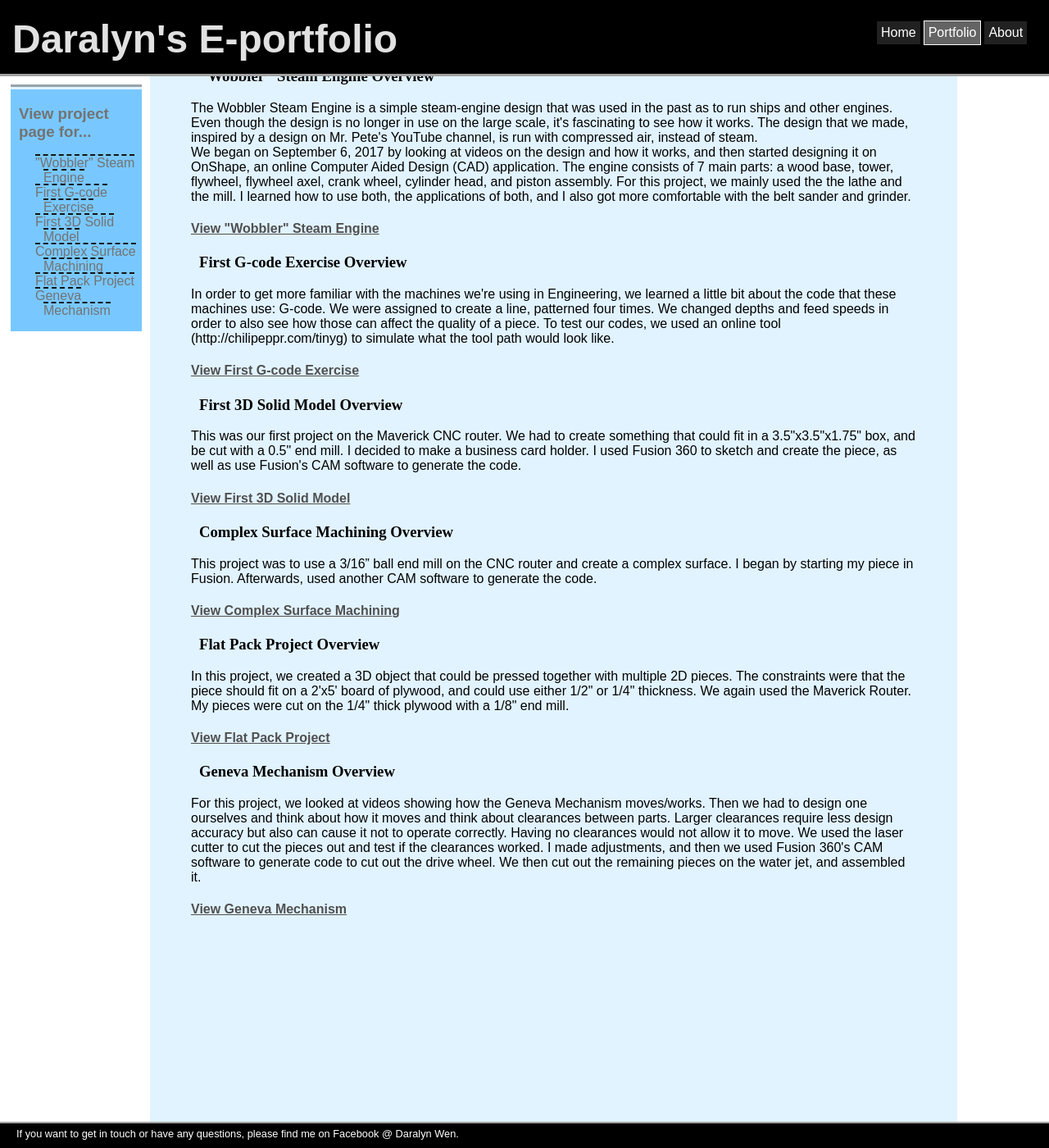
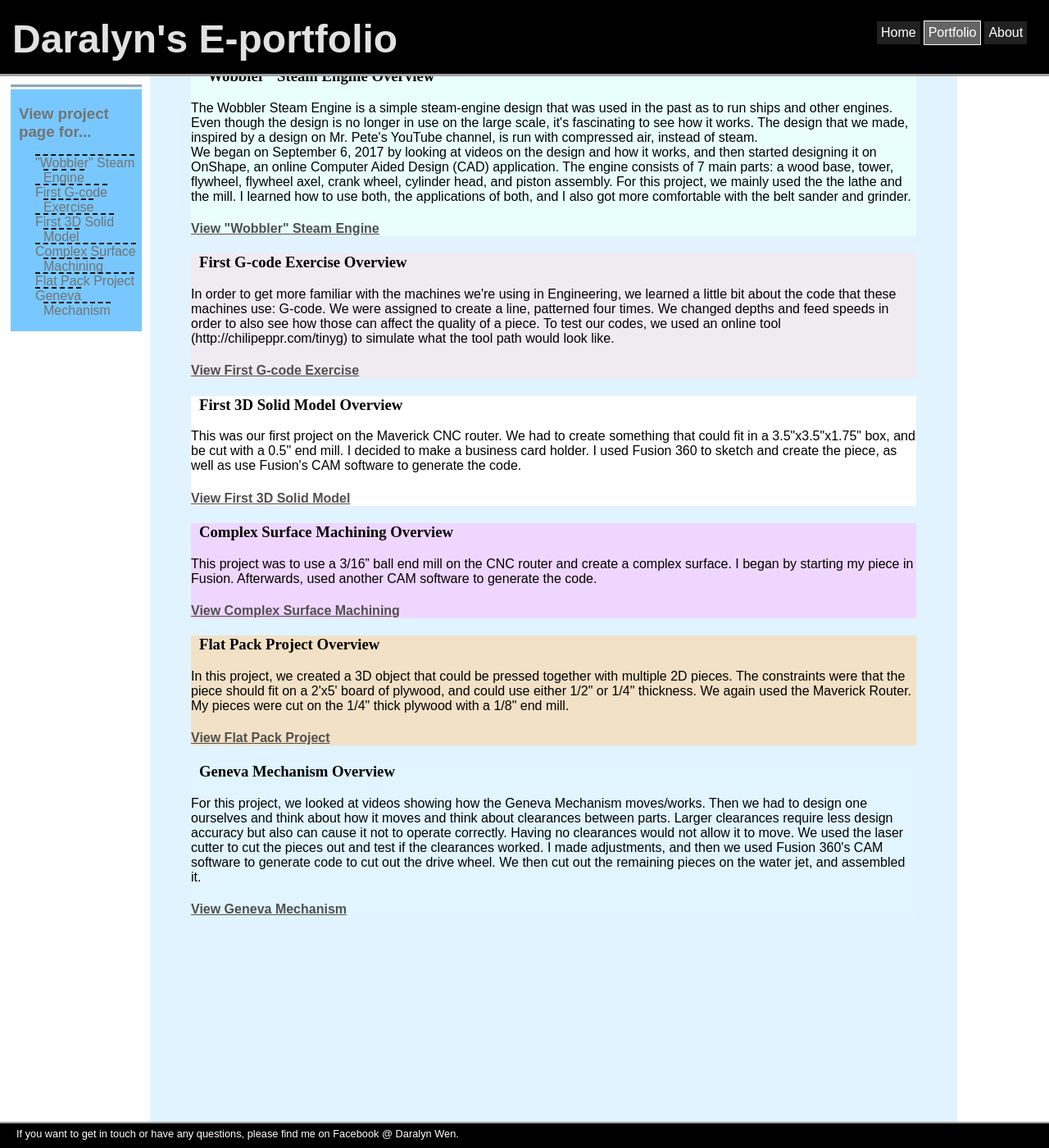
Before and after one commit to daralyn/daralyn.github.io, a Jekyll site: the page built from portfolio/engineering/index.html, in a window 1280 px wide and 1400 px high, scrolled down 310 px. Shown: the whole window at 82% size. Built offline with Jekyll 4.4.1, drawn with Linux system fonts in a browser that asks for light colours.

Commit message:
Update index.html

```diff
--- a/portfolio/engineering/index.html
+++ b/portfolio/engineering/index.html
@@ -38,27 +38,60 @@ title: Daralyn's Engineering Portfolio
 
 <h2> Projects </h2>
 
+	<div id="wobblerbackground">
 	    <h3 id="wobbler">"Wobbler" Steam Engine Overview</h3>
 	      <p>The Wobbler Steam Engine is a simple steam-engine design that was used in the past as to run ships and other engines. Even though the design is no longer in use on the large scale, it's fascinating to see how it works. The design that we made, inspired by a design on Mr. Pete's YouTube channel, is run with compressed air, instead of steam.
 	     <br> We began on September 6, 2017 by looking at videos on the design and how it works, and then started designing it on OnShape, an online Computer Aided Design (CAD) application. The engine consists of 7 main parts: a wood base, tower, flywheel, flywheel axel, crank wheel, cylinder head, and piston assembly. For this project, we mainly used the the lathe and the mill. I learned how to use both, the applications of both, and I also got more comfortable with the belt sander and grinder.</p>
 	     <h4><a href="https://daralyn.github.io/portfolio/engineering/wobbler-steam-engine">View "Wobbler" Steam Engine</a></h4>
-
+	</div>
+	<div id="gcodebackground">
 	    <h3 id="g-code">First G-code Exercise Overview</h3>
 	      <p>In order to get more familiar with the machines we're using in Engineering, we learned a little bit about the code that these machines use: G-code. We were assigned to create a line, patterned four times. We changed depths and feed speeds in order to also see how those can affect the quality of a piece. To test our codes, we used an online tool (http://chilipeppr.com/tinyg) to simulate what the tool path would look like.</p>
 	      <h4><a href="https://daralyn.github.io/portfolio/engineering/first-g-code-exercise">View First G-code Exercise</a></h4>
-
+	</div>
+	<div id="solidmodelbackground">
 	    <h3 id="solidmodel">First 3D Solid Model Overview</h3>
 	      <p>This was our first project on the Maverick CNC router. We had to create something that could fit in a 3.5"x3.5"x1.75" box, and be cut with a 0.5" end mill. I decided to make a business card holder. I used Fusion 360 to sketch and create the piece, as well as use Fusion's CAM software to generate the code.</p>
 	      <h4><a href="https://daralyn.github.io/portfolio/engineering/first-3d-solid-model">View First 3D Solid Model</a></h4>
-
+	</div>
+	<div id="complexsurfacebackground">
 	    <h3 id="complexsurface">Complex Surface Machining Overview</h3>
 	      <p>This project was to use a 3/16” ball end mill on the CNC router and create a complex surface. I began by starting my piece in Fusion. Afterwards, used another CAM software to generate the code. </p>
 	      <h4><a href="https://daralyn.github.io/portfolio/engineering/complex-surface-machining">View Complex Surface Machining</a></h4>
-
+	</div>
+	<div id="flatpackbackground">
 	    <h3 id="flatpack">Flat Pack Project Overview</h3>
 	      <p>In this project, we created a 3D object that could be pressed together with multiple 2D pieces. The constraints were that the piece should fit on a 2'x5' board of plywood, and could use either 1/2" or 1/4" thickness. We again used the Maverick Router. My pieces were cut on the 1/4" thick plywood with a 1/8" end mill. </p>
 	      <h4><a href="https://daralyn.github.io/portfolio/engineering/flat-pack-project">View Flat Pack Project</a></h4>
-
+	</div>
+	<div id="genevabackground">
 	    <h3 id="geneva">Geneva Mechanism Overview</h3>
 	      <p>For this project, we looked at videos showing how the Geneva Mechanism moves/works. Then we had to design one ourselves and think about how it moves and think about clearances between parts. Larger clearances require less design accuracy but also can cause it not to operate correctly. Having no clearances would not allow it to move. We used the laser cutter to cut the pieces out and test if the clearances worked. I made adjustments, and then we used Fusion 360's CAM software to generate code to cut out the drive wheel. We then cut out the remaining pieces on the water jet, and assembled it.</p>
 	      <h4> <a href="https://daralyn.github.io/portfolio/engineering/geneva-mechanism"> View Geneva Mechanism </a></h4>
+	</div>
+
+<style>
+	#wobblerbackground{
+		background-color: rgb(232, 255, 252);
+	}
+
+	#gcodebackground{
+		background-color: rgb(240, 235, 240);
+	}
+
+	#solidmodelbackground{
+		background-color: rgb(255, 255, 255);
+	}
+
+	#complexsurfacebackground{
+		background-color: rgb(239, 214, 255);
+	}
+
+	#flatpackbackground{
+		background-color: rgb(242, 225, 198);
+	}
+
+	#genevabackground{
+		background-color: rgb(224, 245, 255);
+	}
+</style>
```
Lines whose indentation alone changed are shown as unchanged.
